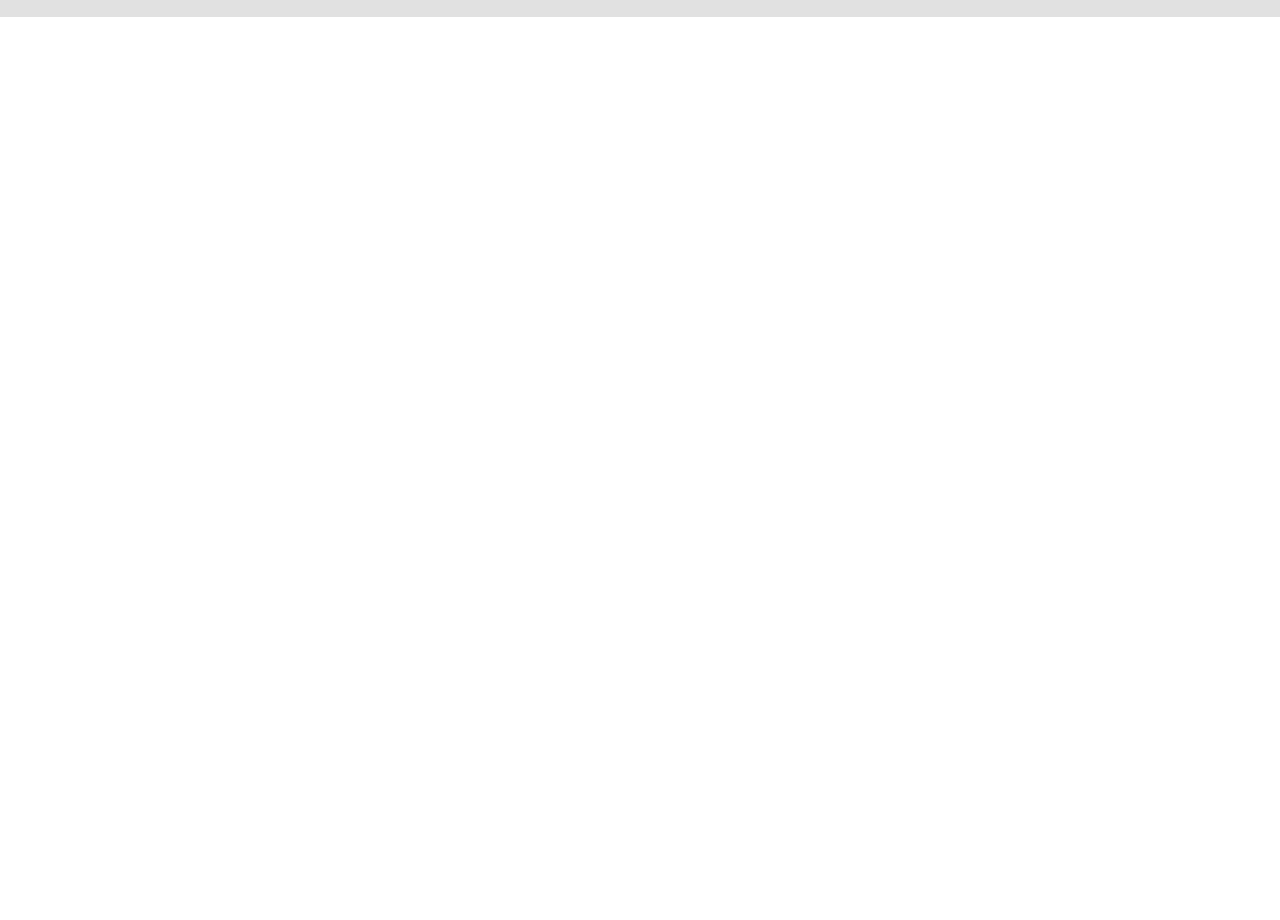
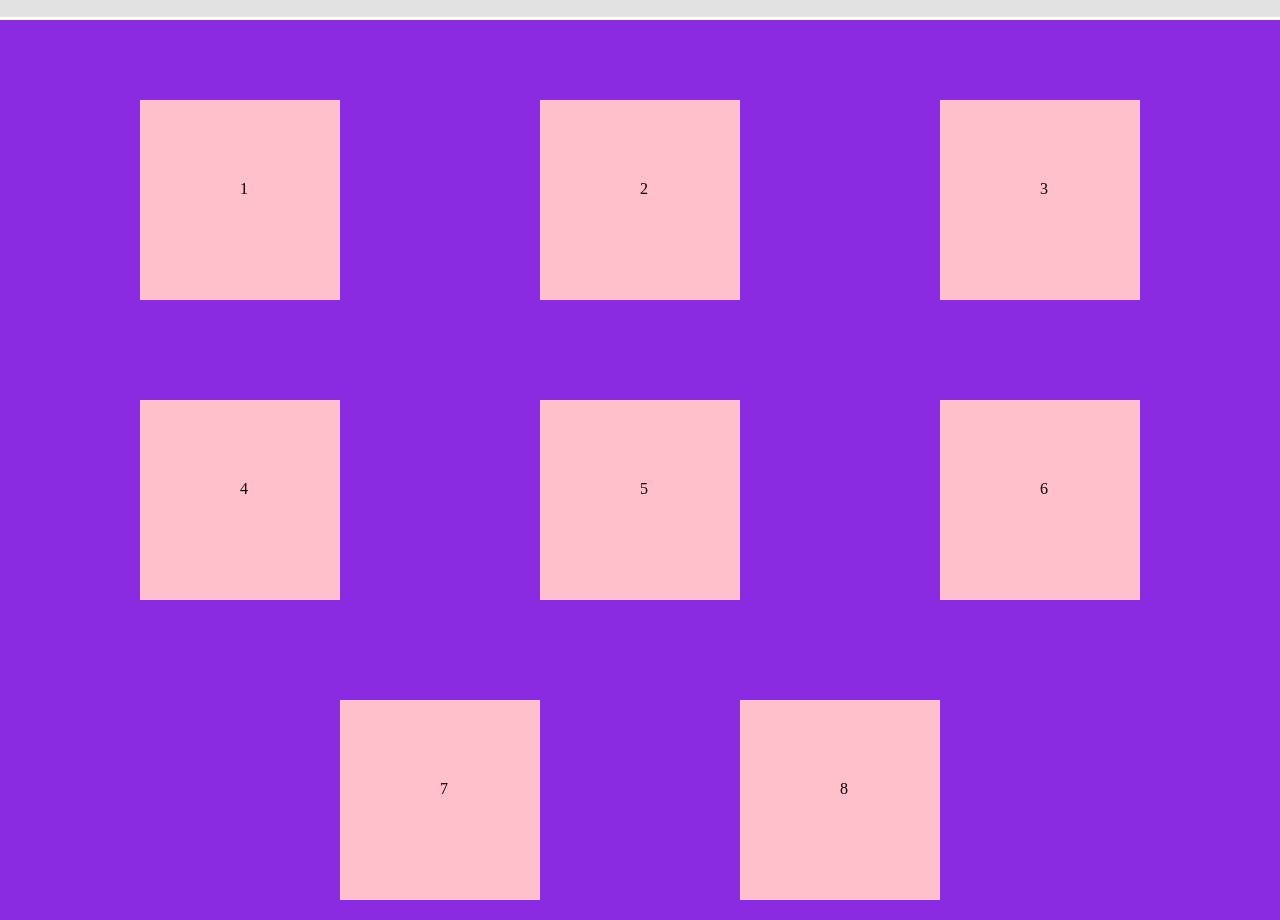
Before and after one commit to karthikgeek1/assignment11, a plain HTML site: page index.html in a window 1280 px wide. Shown: the part 466-1386 px from the top of the page. Before the commit the page ends 800 px from the top, so only its background shows below. Drawn offline with Linux system fonts and the light colour scheme.

Commit message:
second commit

```diff
--- a/index.html
+++ b/index.html
@@ -28,39 +28,65 @@
             <div class="container3">
             <div class="sub_container1">
                 <div class="a">
-                   <p class="g">sidekick</p>
+                   <p>sidekick</p>
                 </div>
                 <div class="b">
-                  <p class="g">hero</p>
+                  <p>hero</p>
                 </div>
                 <div class="a">
-                    <p class="g">sidekick</p>
+                    <p>sidekick</p>
                 </div>
             </div>
             <div class="sub_container1">
                 <div class="a">
-                    <p class="g">sidekick</p>
+                    <p>sidekick</p>
                  </div>
                  <div class="c">
-                   <p class="g">hero</p>
+                   <p>hero</p>
                  </div>
                  <div class="a">
-                     <p class="g">sidekick</p>
+                     <p>sidekick</p>
                  </div>
             </div>
             <div class="sub_container1">
                 <div class="a">
-                    <p class="g">sidekick</p>
+                    <p>sidekick</p>
                  </div>
                  <div class="d">
-                   <p class="g">hero</p>
+                   <p>hero</p>
                  </div>
                  <div class="a">
-                     <p class="g">sidekick</p>
+                     <p>sidekick</p>
                  </div>
             </div>
         </div>
         </div>
+        <div class="part2">
+            <div class="box1">
+               <p class="r">1</p>
+            </div>
+            <div class="box1">
+               <p class="r">2</p>
+            </div>
+            <div class="box1">
+                <p class="r">3</p>
+             </div>
+             <div class="box1">
+                <p class="r">4</p>
+             </div>
+             <div class="box1">
+                <p class="r">5</p>
+             </div>
+             <div class="box1">
+                <p class="r">6</p>
+             </div>
+             <div class="box1">
+                <p class="r">7</p>
+             </div>
+             <div class="box1">
+                <p class="r">8</p>
+             </div>
+        </div>
     </main>
 </body>
 </html>
--- a/style.css
+++ b/style.css
@@ -11,6 +11,7 @@
     width: 100vw;
     justify-content: space-evenly;
     z-index: 1;
+    top: 0;
 }
 ul,li{
     list-style-type: none;
@@ -111,3 +112,24 @@ h2{
     justify-content: center;
     color: white;
 }
+.part2{
+    display: flex;
+    flex-wrap: wrap;
+    background-color: blueviolet;
+    width: 100vw;
+    margin-top: 38%;
+    justify-content: center;
+}
+.box1{
+    height: 200px;
+    width: 200px;
+    background-color: pink;
+    margin-right: 100px;
+    margin-left: 100px;
+    margin-top: 80px;
+    margin-bottom: 20px;
+}
+.r{
+    margin-left: 100px;
+    margin-top: 80px;
+}
```
